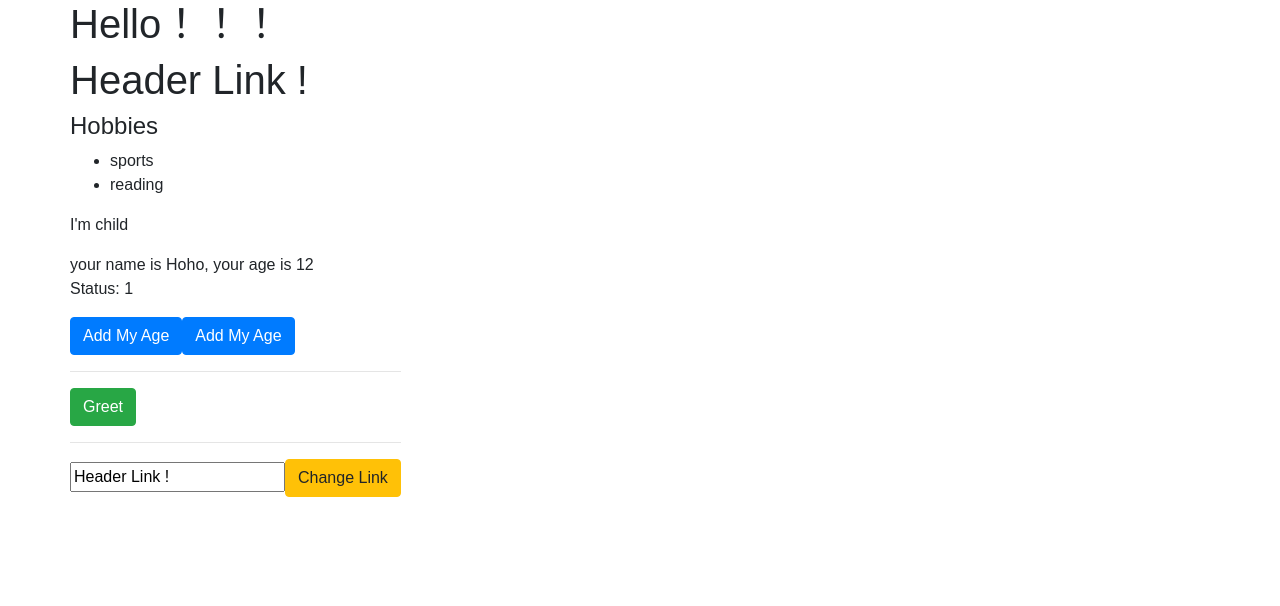
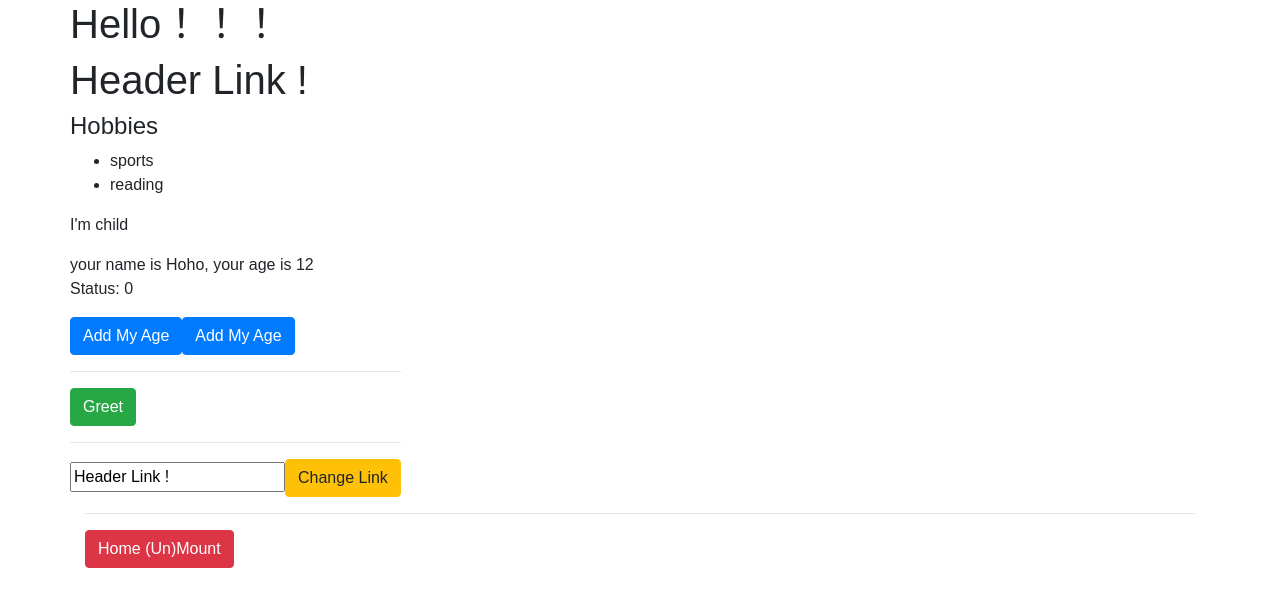
Before and after one commit to yinfan9527/hello-react, a React (Create React App) app: page / in a window 1280 px wide. Shown: the top 606 px of the page. Built offline with nearby package versions, Linux system fonts and the light colour scheme.

Commit message:
React组件生命周期

```diff
--- a/src/App.js
+++ b/src/App.js
@@ -8,7 +8,8 @@ class App extends Component {
     constructor(){
         super();
         this.state = {
-            homeLink:"Header Link !"
+            homeLink:"Header Link !",
+            homeMounted:true,
         }
     }
 
@@ -22,11 +23,31 @@ class App extends Component {
         })
     }
 
+    onChangeMountHome(){
+        this.setState({
+            homeMounted: !this.state.homeMounted,
+        })
+    }
+
     render() {
         const user = {
             name : "qiq",
             hobbies : ["sports", "reading"]
         }
+
+        let homeComp = "";
+        if(this.state.homeMounted){
+            homeComp = (<Home name="Hoho" age={12}
+                user={user}
+                greet={this.onGreet}
+                changeLink={this.onChangeLinkName.bind(this)}
+                defaultValue={this.state.homeLink}
+                >
+                <p>I'm child</p>
+        </Home>);
+        }
+
+
         return (
             <div className = "container" >
                 <div className = "row" >
@@ -41,16 +62,11 @@ class App extends Component {
                 </div>
                 <div className = "row" >
                     <div className = "col-xs-1" >
-                        <Home name="Hoho" age={12}
-                            user={user}
-                            greet={this.onGreet}
-                            changeLink={this.onChangeLinkName.bind(this)}
-                            defaultValue={this.state.homeLink}
-                            >
-                            <p>I'm child</p>
-                        </Home>
+                        {homeComp}
                     </div>
                 </div>
+                <hr/>
+                <button onClick={()=>{this.onChangeMountHome()}} className="btn btn-danger">Home (Un)Mount</button>
             </div>
         );
     }
--- a/src/components/Home.js
+++ b/src/components/Home.js
@@ -16,6 +16,7 @@ export default class Home extends Component {
                 status : 1,
             })
         }, 3000)
+        console.log("Component constructor ");
     };
 
     onAddAgeClick(){
@@ -40,7 +41,44 @@ export default class Home extends Component {
         });
     }
 
+    componentWillMount(){
+        console.log("Component will mount ");
+    }
+
+    componentDidMount(){
+        console.log("Component did mount");
+    }
+
+    componentWillReceiveProps(nextProps){
+        console.log("Component will receive props", nextProps);
+    }
+
+    shouldComponentUpdate(nextProps, nextState){
+        console.log("Component should update" , nextProps, nextState);
+        if(nextState.status === 1){
+            return false;
+        }
+        return true;
+    }
+
+    componentWillUpdate(nextProps, nextState){
+        console.log("Component will update ", nextProps, nextState);
+    }
+
+    componentDidUpdate(preProps, preState){
+        console.log("Component did update", preProps, preState);
+    }
+
+    componentWillUnmount(){
+        console.log("Component will unmount");
+    }
+
+    componentDidCatch(){
+        console.log("Component did catch");
+    }
+
     render() {
+        console.log("Component render ");
         return (
             <div className = "container" >
                 <div className = "row" >
```
